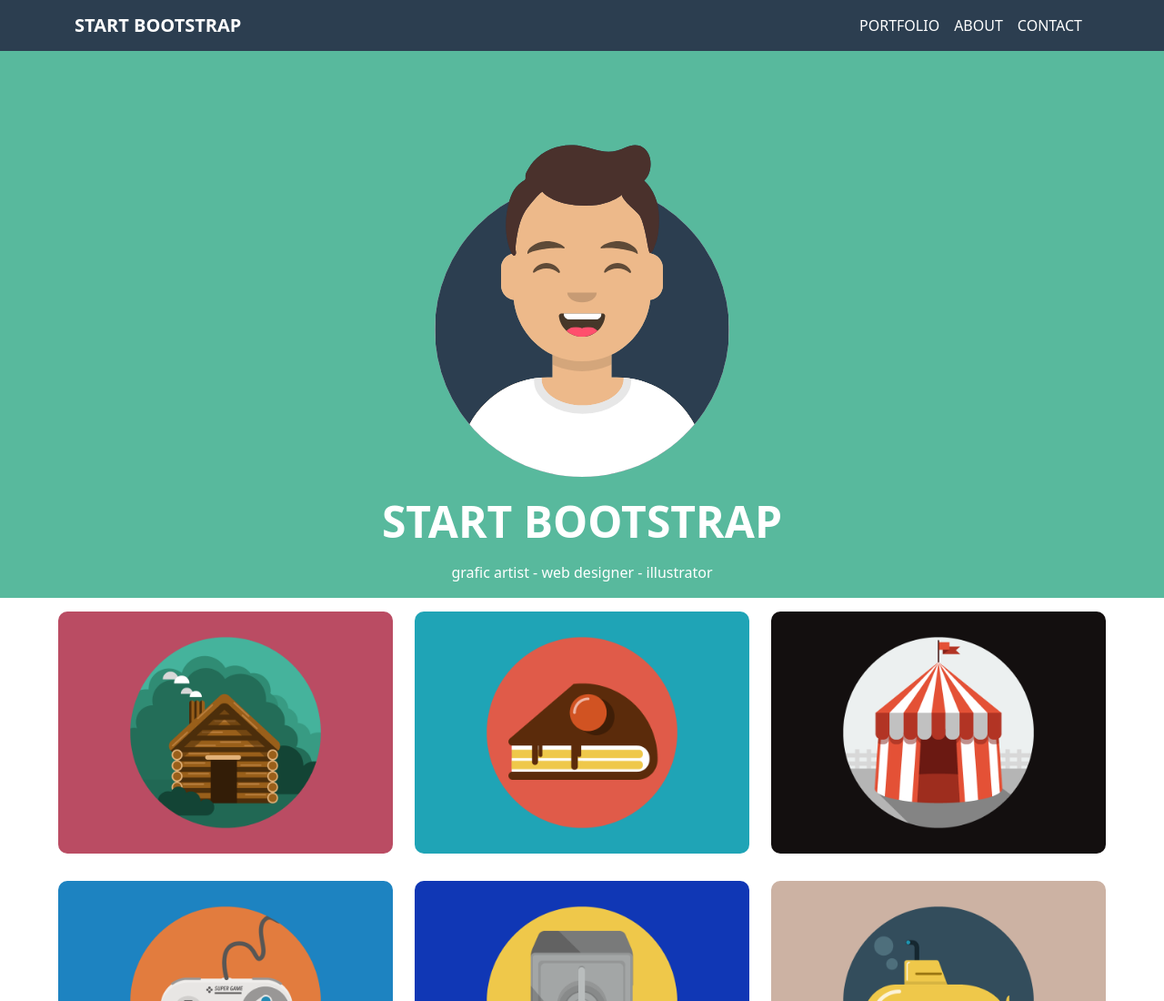
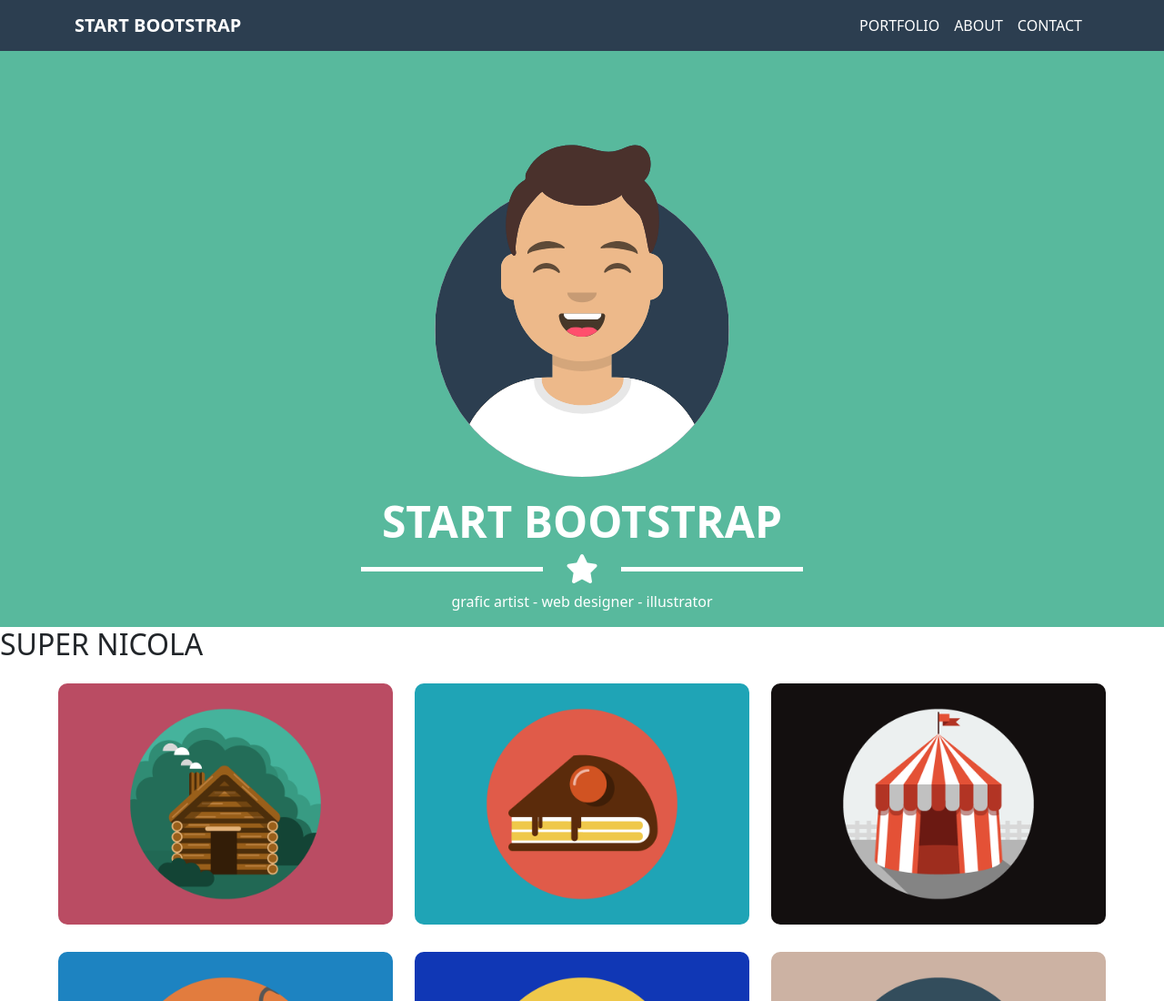
Before and after one commit to sisdream/html-css-bootstrap-freelancer, a plain HTML site: page index.html in a window 1280 px wide. Shown: the top 1100 px of the page at 91% size. Drawn offline with nearby package versions, Linux system fonts and the light colour scheme.

Commit message:
fix: star

```diff
--- a/css/style.css
+++ b/css/style.css
@@ -35,6 +35,22 @@ body{
 p {
     font-size: 1rem;
 }
+
+.left{
+    width: 200px;
+    height: 5px;
+    background-color: #fff;
+    margin-right: 25px;
+}
+
+.right{
+    width: 200px;
+    height: 5px;
+    background-color: #fff;
+    margin-left: 25px;
+}
+
+
 
 
 /* SECTION PORTFOLIO */
--- a/index.html
+++ b/index.html
@@ -4,6 +4,7 @@
     <meta charset="UTF-8">
     <meta name="viewport" content="width=device-width, initial-scale=1.0">
     <link href="https://cdn.jsdelivr.net/npm/bootstrap@5.3.2/dist/css/bootstrap.min.css" rel="stylesheet" integrity="sha384-T3c6CoIi6uLrA9TneNEoa7RxnatzjcDSCmG1MXxSR1GAsXEV/Dwwykc2MPK8M2HN" crossorigin="anonymous">
+    <link rel="stylesheet" href="https://cdnjs.cloudflare.com/ajax/libs/font-awesome/6.5.1/css/all.min.css" integrity="sha512-DTOQO9RWCH3ppGqcWaEA1BIZOC6xxalwEsw9c2QQeAIftl+Vegovlnee1c9QX4TctnWMn13TZye+giMm8e2LwA==" crossorigin="anonymous" referrerpolicy="no-referrer" />
     <link rel="stylesheet" href="./css/style.css">
     <title>Bootstrap Freelancer</title>
 </head>
@@ -52,10 +53,10 @@
 
                     <div class="row justify-content-center">
                         <div class="col-12">
-                            <h2>
-                                <i class="bi bi-dash-lg"></i>
-                                <i class="bi bi-star-fill"></i>
-                                <i class="bi bi-dash-lg"></i>
+                            <h2 class="d-flex justify-content-center align-items-center">
+                                <div class="left"></div>
+                                <i class="fa-solid fa-star"></i>
+                                <div class="right"></div>
                             </h2>
                         </div>
 
@@ -71,6 +72,7 @@
     <main>
         <!-- SECTION PORTFOLIO -->
         <section id="portfolio">
+            <h2>SUPER NICOLA</h2>
             <div class="port-container">
                 <div class="row row-cols-1 row-cols-sm-2 row-cols-lg-3">
                     <div class="col">
```
